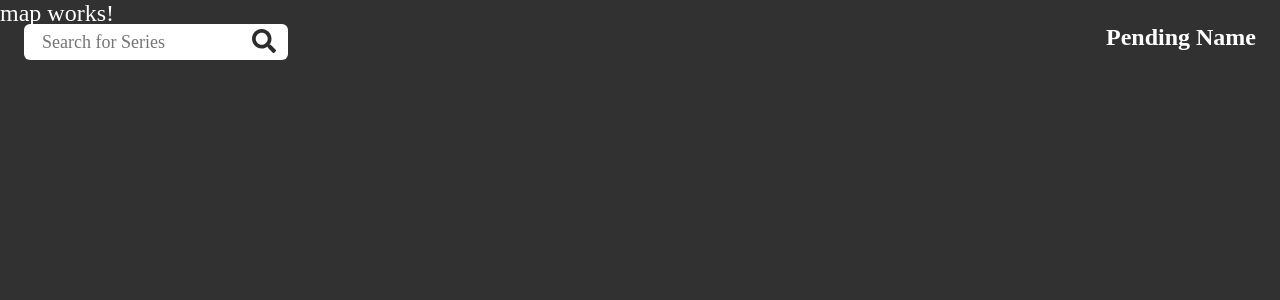
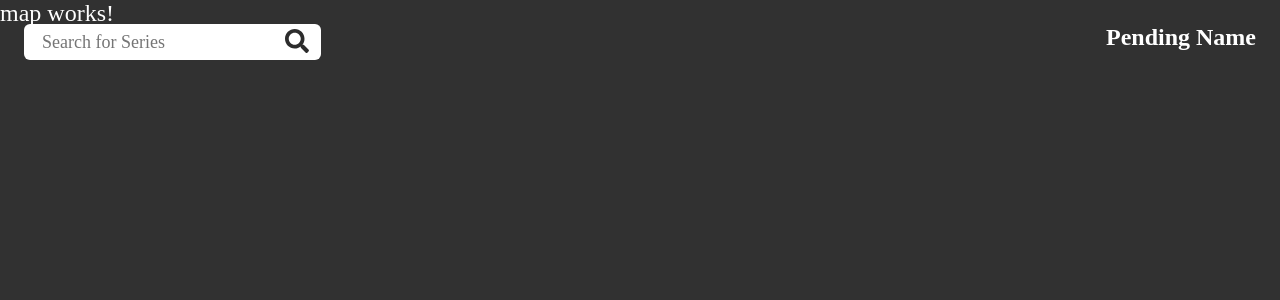
Before and after one commit to MitchellWayne/map-museum-angular-client, an Angular app: page / in a window 1280 px wide. Shown: the top 300 px of the page. Built offline with nearby package versions, Linux system fonts and the light colour scheme; a web font is replaced by a local one.

Commit message:
input width adjusted to scale w/ em instead of vw

```diff
--- a/src/app/components/header/header-searchbar/header-searchbar.component.scss
+++ b/src/app/components/header/header-searchbar/header-searchbar.component.scss
@@ -13,7 +13,7 @@
 
     input {
       margin: 0 1em;
-      width: 15vw;
+      width: 12.5em;
 
       font-family: map-get(d.$fonts, "gideon");
       font-size: .75em;
```
